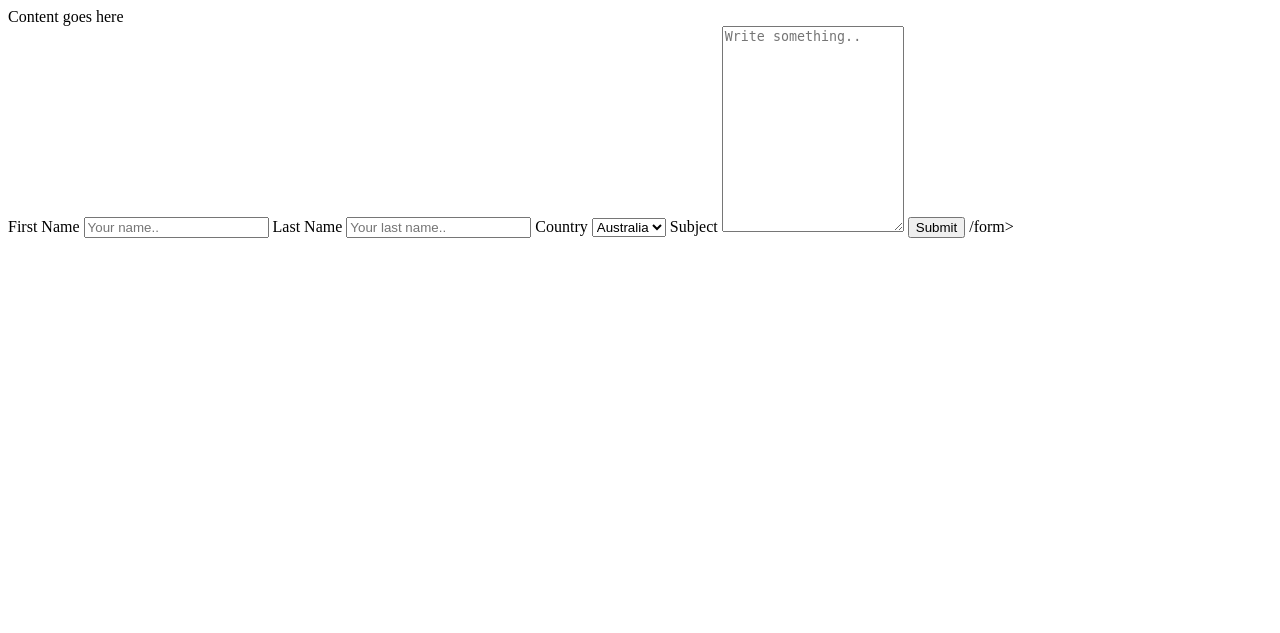
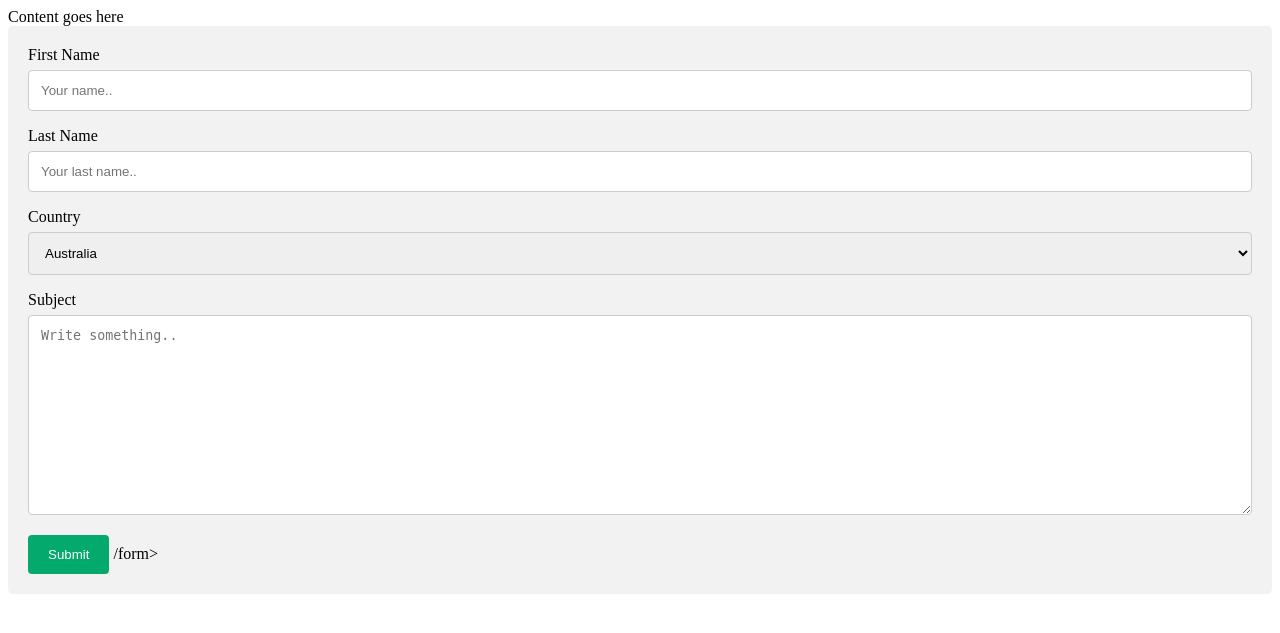
Before and after one commit to DndStark/finanzas, a Python web app: template notify/templates/index.html in a window 1280 px wide. Shown: the top 633 px of the page. Run offline with Jinja, Linux system fonts and the light colour scheme; the template is opened without the code that fills it, so the values that code supplies are empty.

Commit message:
form css

```diff
--- a/notify/templates/index.html
+++ b/notify/templates/index.html
@@ -4,6 +4,40 @@
 		<title>Index test fcm</title>
 		<meta name="description" content="Our first page">
 		<meta name="keywords" content="html tutorial template">
+		<style type="text/css">
+			input[type=text], select, textarea {
+			  	width: 100%; /* Full width */
+			  	padding: 12px; /* Some padding */
+			  	border: 1px solid #ccc; /* Gray border */
+			  	border-radius: 4px; /* Rounded borders */
+			  	box-sizing: border-box; /* Make sure that padding and width stays in place */
+			  	margin-top: 6px; /* Add a top margin */
+			  	margin-bottom: 16px; /* Bottom margin */
+			  	resize: vertical /* Allow the user to vertically resize the textarea (not horizontally) */
+			}
+
+			/* Style the submit button with a specific background color etc */
+			input[type=submit] {
+			  	background-color: #04AA6D;
+			  	color: white;
+			  	padding: 12px 20px;
+			  	border: none;
+			  	border-radius: 4px;
+			  	cursor: pointer;
+			}
+
+			/* When moving the mouse over the submit button, add a darker green color */
+			input[type=submit]:hover {
+			  background-color: #45a049;
+			}
+
+			/* Add a background color and some padding around the form */
+			.container {
+			  	border-radius: 5px;
+			  	background-color: #f2f2f2;
+			  	padding: 20px;
+			}
+		</style>
 	</head>
 	<body>
 		Content goes here<br>
```
